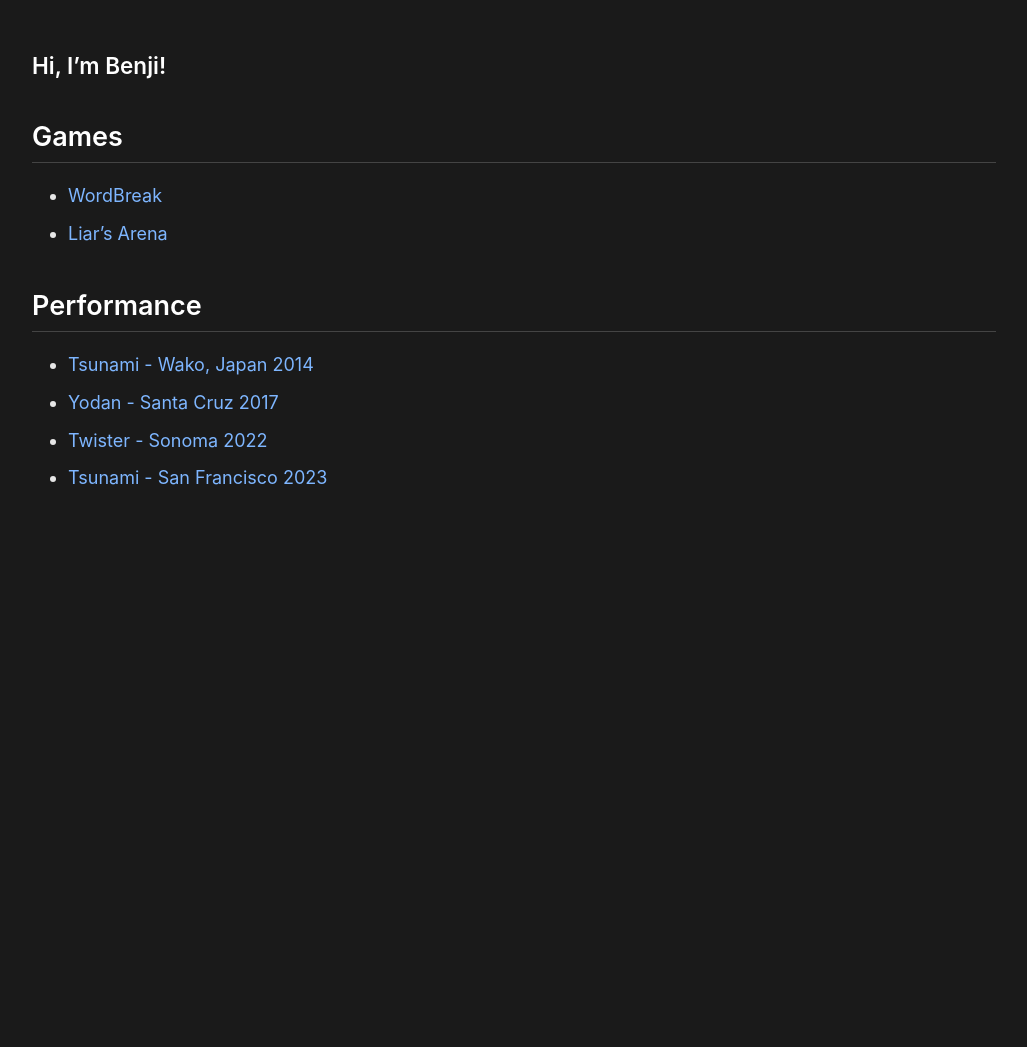
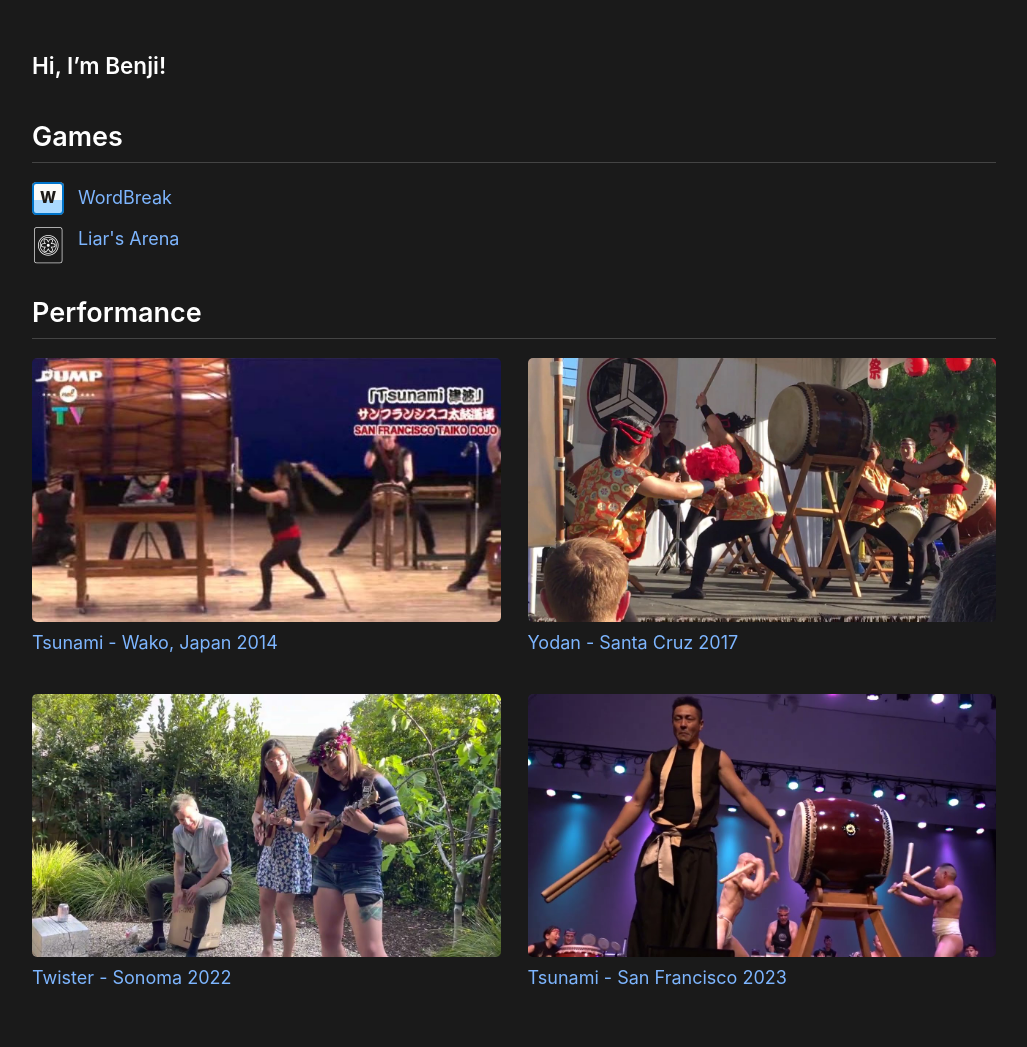
Before and after one commit to benpastel/benpastel.github.io, a Jekyll site: the page built from index.md, in a window 1280 px wide. Shown: the whole page, without its empty margins (126-1153 px from the left). Built offline with Jekyll 4.4.1, drawn with Linux system fonts in a browser that asks for light colours; before the commit the page ends 900 px from its top, so only the background shows below that.

Commit message:
game icons and video thumbnails on the homepage
Co-Authored-By: Claude Opus 5.5 <noreply@anthropic.com>

```diff
--- a/assets/css/style.scss
+++ b/assets/css/style.scss
@@ -161,6 +161,68 @@ img {
   border-radius: 5px;
 }
 
+/* --- Home: games --- */
+
+ul.games {
+  list-style: none;
+  margin-left: 0;
+}
+
+ul.games li {
+  display: flex;
+  align-items: center;
+  gap: 0.75rem;
+}
+
+ul.games .icon {
+  width: 1.8rem;
+  height: 1.8rem;
+  flex: none;
+  display: grid;
+  place-items: center;
+}
+
+/* A WordBreak tile partway through being banked: paper face, blue ring, fill rising */
+.wb-tile {
+  border-radius: 13%;
+  color: oklch(0.22 0.01 60);
+  font-weight: 800;
+  font-size: 0.85rem;
+  background:
+    linear-gradient(to top, oklch(0.87 0.085 250) 0 45%, transparent 46.5% 100%),
+    oklch(0.985 0.004 85);
+  box-shadow: inset 0 0 0 2px oklch(0.55 0.16 250);
+}
+
+.mj-tile {
+  color: var(--heading-color);
+  font-size: 2.1rem;
+  line-height: 1;
+}
+
+/* --- Home: videos --- */
+
+ul.videos {
+  list-style: none;
+  margin-left: 0;
+  display: grid;
+  grid-template-columns: repeat(2, 1fr);
+  gap: 1.5rem;
+}
+
+@media (max-width: 600px) {
+  ul.videos {
+    grid-template-columns: 1fr;
+  }
+}
+
+ul.videos img {
+  width: 100%;
+  aspect-ratio: 16 / 9;
+  object-fit: cover;
+  margin: 0 0 0.4rem;
+}
+
 /* --- Horizontal Rule --- */
 
 hr {
--- a/index.md
+++ b/index.md
@@ -6,11 +6,15 @@ title: Benji Pastel
 ### Hi, I'm Benji!
 
 ## Games
- - [WordBreak](https://benpastel.com/wordbreak)
- - [Liar's Arena](https://benpastel.com/arena)
+<ul class="games">
+  <li><span class="icon wb-tile">W</span><a href="https://benpastel.com/wordbreak">WordBreak</a></li>
+  <li><span class="icon mj-tile">🀙</span><a href="https://benpastel.com/arena">Liar's Arena</a></li>
+</ul>
 
 ## Performance
- - [Tsunami - Wako, Japan 2014](https://www.youtube.com/watch?v=OLGfnDK-9n0&t=24m14s)
- - [Yodan - Santa Cruz 2017](https://www.youtube.com/watch?v=idKu0hqcuiI&t=6m36s)
- - [Twister - Sonoma 2022](https://www.youtube.com/watch?v=qMqLjkfUM4o)
- - [Tsunami - San Francisco 2023](https://www.youtube.com/watch?v=zU87YeqMUUo&t=12m14s)
+<ul class="videos">
+  <li><a href="https://www.youtube.com/watch?v=OLGfnDK-9n0&amp;t=24m14s"><img src="/assets/img/tsunami-2014.jpg" alt="">Tsunami - Wako, Japan 2014</a></li>
+  <li><a href="https://www.youtube.com/watch?v=idKu0hqcuiI&amp;t=6m36s"><img src="/assets/img/yodan-2017.jpg" alt="">Yodan - Santa Cruz 2017</a></li>
+  <li><a href="https://www.youtube.com/watch?v=qMqLjkfUM4o"><img src="/assets/img/twister-2022.jpg" alt="">Twister - Sonoma 2022</a></li>
+  <li><a href="https://www.youtube.com/watch?v=zU87YeqMUUo&amp;t=12m14s"><img src="/assets/img/tsunami-2023.jpg" alt="">Tsunami - San Francisco 2023</a></li>
+</ul>
```
Also changed, not shown: assets/img/tsunami-2014.jpg (added), assets/img/tsunami-2023.jpg (added), assets/img/twister-2022.jpg (added), assets/img/yodan-2017.jpg (added).
